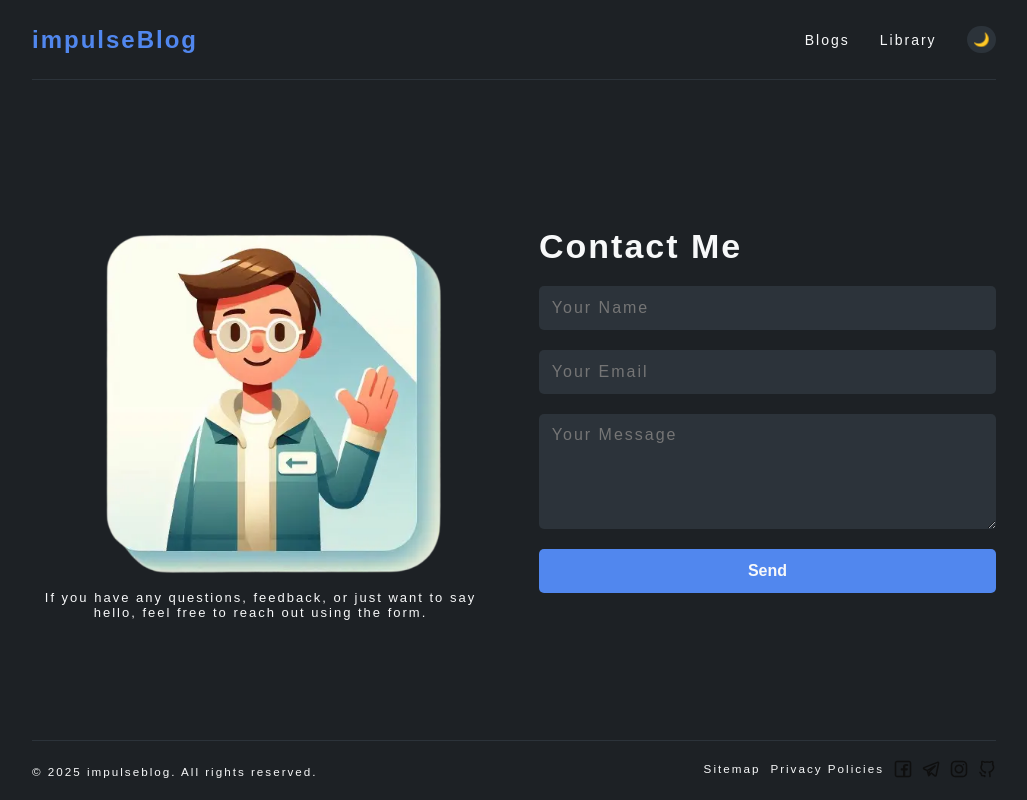
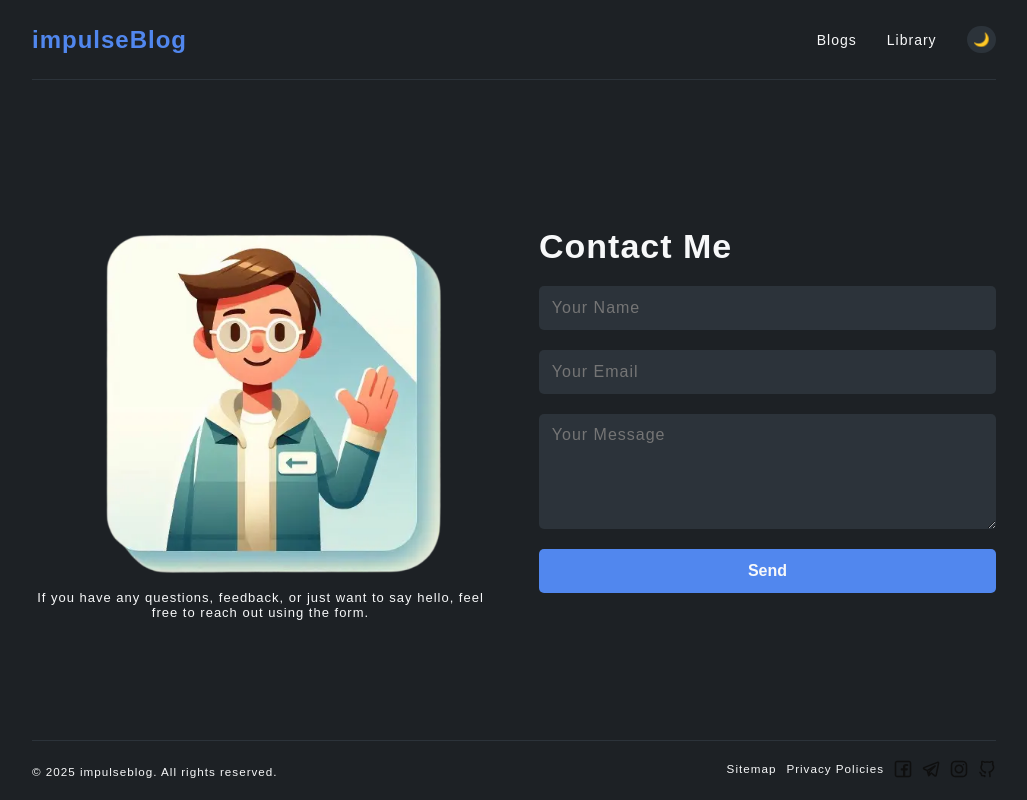
Before and after one commit to Ajay871c/ajaykumar, a Next.js app: page /contact in a window 1280 px wide. Shown: the whole page, without its empty margins (126-1153 px from the left). Built offline with nearby package versions, Linux system fonts and the light colour scheme.

Commit message:
style changed

```diff
--- a/src/app/globals.css
+++ b/src/app/globals.css
@@ -6,10 +6,6 @@
 
 
 :root {
-  /* --bg: #252127;
-  --bg-soft: #3e3d4d;
-  --text: #ebdbe0;
-  --text-soft: #a592a0; */
   --bg: #1d2125;
   --bg-soft: #2C333A;
   --text: #f7f8f9;
@@ -20,7 +16,7 @@
 
 body.dark {
   --bg: #f7f8f9;
-  --bg-soft: #B3B9C4;
+  --bg-soft: #e7eefa;
   --text: #1d2125;
   --text-soft: #2C333A;
   --button-hover: #5187ee;
--- a/src/styles/globals.scss
+++ b/src/styles/globals.scss
@@ -12,7 +12,7 @@ body {
     background-color: $bg;
     color: $text;
     min-height: 100vh;
-    letter-spacing: 2px;
+    letter-spacing: 1px;
     font-size: 14px;
 
     @media (max-width: 560px) {
@@ -141,7 +141,7 @@ body {
             .text {
                 font-size: 42px;
                 color: $button;
-                letter-spacing: 3px;
+                letter-spacing: 2px;
                 h1 {
                     font-size: 42px;
                 }
@@ -162,7 +162,7 @@ body {
 
             p {
                 font-size: small;
-                letter-spacing: 2px;
+                letter-spacing: 1px;
                 color: $text-soft;
             }
 
@@ -299,7 +299,7 @@ body {
                 color: $text;
                 font-size: 16px;
                 font-weight: bold;
-                letter-spacing: 2px;
+                letter-spacing: 1px;
             }
 
             .categories {
@@ -627,7 +627,7 @@ body {
                     font-size: 16px;
                     border-radius: 5px;
                     font-family: "Poppins", sans-serif;
-                    letter-spacing: 2px;
+                    letter-spacing: 1px;
                 }
 
                 button {
```
